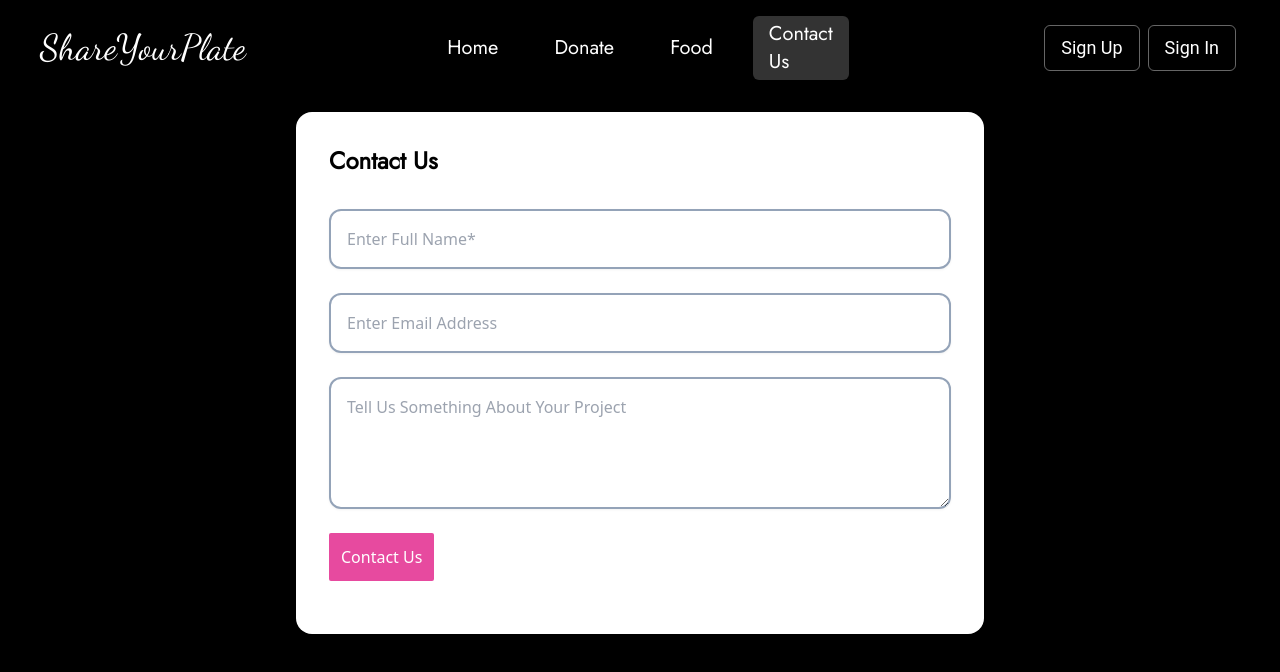
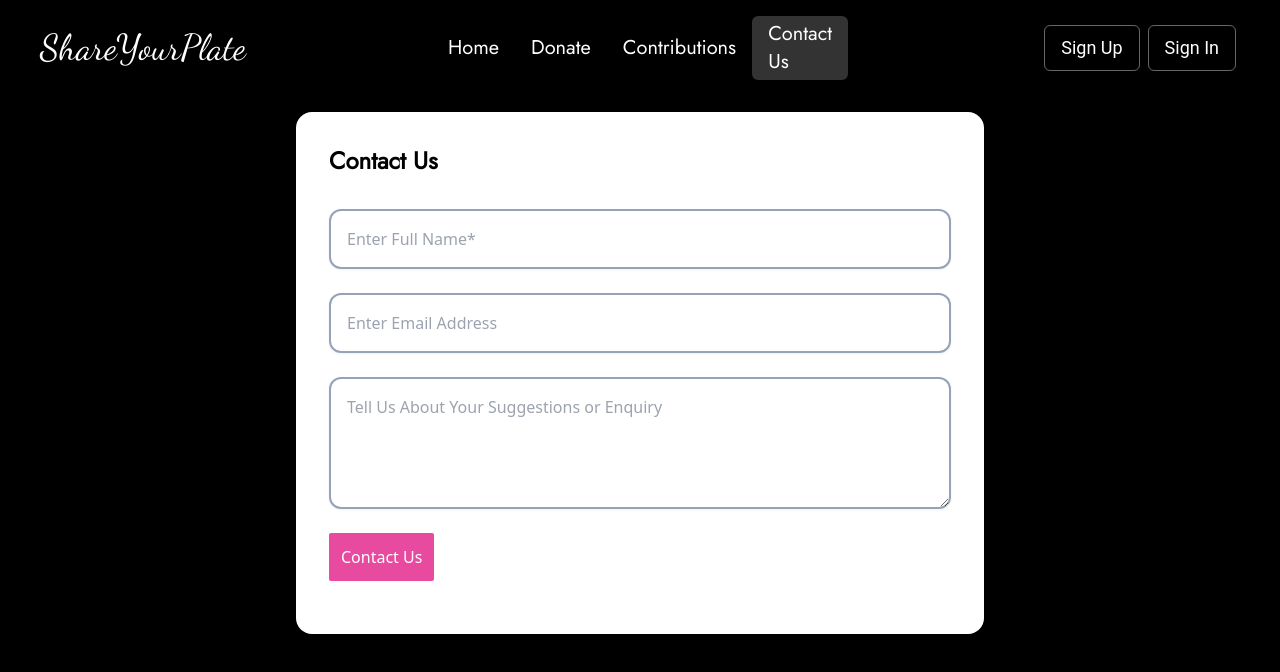
Before and after one commit to tushar-1265/ShareYourPlate2, a Next.js app: page /contact in a window 1280 px wide. Shown: the top 672 px of the page. Built offline with nearby package versions, Linux system fonts and the light colour scheme; no server answers.

Commit message:
modified code

```diff
--- a/src/components/Contact.jsx
+++ b/src/components/Contact.jsx
@@ -5,17 +5,14 @@ const Contact = () => {
         <div
             className={`wrapper py-10 transition-all relative duration-300 px-2 mx-40 mt-10 mb-10 lg:mb-32 lg:-mt-7 `}>
             <div className={`contact relative transition-all duration-1000  backdrop-blur-3xl z-10 lg:top-24 top-10 lg:flex border border-[rgba(255,255,255,0.1)] bg-[rgba(255,255,255,1)] shadow-2xl shadow-black rounded-2xl m-1 lg:p-8 lg:mx-32`}>
-                {/* <div className="details space-y-8 p-6 lg:w-1/2">
-                    <h1 className='lg:text-6xl text-5xl font-jost font-bold'>We believe there&apos;s a better way to Scale your Business.</h1>
-                    <p className={`text-xl font-medium`}>Thank you for visiting our website! If you have any questions, concerns, or feedback, please don&apos;t hesitate to reach out to us. We are dedicated to providing you with excellent customer service and support.</p>
-                </div> */}
+
                 <div className="form p-6 lg:p-0 lg:w-full">
                     <h1 className='text-2xl font-bold font-jost'>Contact Us
                     </h1>
                     <form className='flex pt-8 pb-5 space-y-6 flex-col' action="https://formsubmit.co/agarwaltushar255@gmail.com" method='post'>
                         <input required className={`outline-none transition-all duration-300 border-slate-400 drop-shadow-sm border-2 rounded-xl p-4`} type="text" placeholder='Enter Full Name*' name="clientname" id="clientname" />
                         <input required className={`outline-none transition-all duration-300 border-slate-400 drop-shadow-sm border-2 rounded-xl p-4`} type="email" placeholder='Enter Email Address' name="email" id="email" />
-                        <textarea required className={` transition-all duration-300 outline-none border-slate-400 drop-shadow-sm border-2 rounded-xl p-4`} name="message" id="" placeholder='Tell Us Something About Your Project' cols="30" rows="4"></textarea>
+                        <textarea required className={` transition-all duration-300 outline-none border-slate-400 drop-shadow-sm border-2 rounded-xl p-4`} name="message" id="" placeholder='Tell Us About Your Suggestions or Enquiry' cols="30" rows="4"></textarea>
                         <input type='submit' value='Contact Us' className={`bg-[#E74A9F] text-white p-3 w-fit cursor-pointer rounded-sm transition-all duration-300 hover:-translate-y-1`} />
                         <input type="hidden" name="_next" value="http://localhost:3000/" />
                         <input type="hidden" name="_captcha" value="false"></input>
--- a/src/components/Food.jsx
+++ b/src/components/Food.jsx
@@ -93,7 +93,7 @@ const Food = () => {
               const { name, $id, phoneNo, description, $updatedAt, address } =
                 item;
               const dateTime = convertStringToDateTime($updatedAt);
-              const truncatedDescription = description.length > 20 ? `${description.substring(0, 20)}...` : name;
+              const truncatedDescription = description.length > 20 ? `${description.substring(0, 20)}...` : description;
               return (
                 <div
                   key={$id}
@@ -125,7 +125,7 @@ const Food = () => {
                   </div>
                   <div title={`Description : ${description}`} className="codeDetails flex">
                     <p className="font-bold">Description :&nbsp;</p>
-                    <p className="">{truncatedDescription}</p>
+                    <p className="">{truncatedDescription.length==0?'Description not provided': truncatedDescription}</p>
                   </div>
                 </div>
               );
--- a/src/components/Hero.jsx
+++ b/src/components/Hero.jsx
@@ -10,12 +10,10 @@ const Hero = () => {
                 className="main_container bg-black overflow-hidden h-full lg:h-screen w-full px-5 lg:pl-48 mt-10 lg:mt-0 flex flex-col lg:flex-row items-center justify-center">
                 <div
                     className={`content order-2 lg:order-1 text-center lg:text-left mt-12 lg:mt-20 font-jost text-white lg:w-1/2`}>
-                    {/* <span className={`text-4xl  md:text-4xl font-bold`}>Find the</span>
-                    <span className={`text-7xl  md:text-8xl font-bold`}> perfect video answers</span>
-                    <span className={`text-4xl  md:text-4xl font-bold`}> in seconds - experience the</span> */}
+
                     <span className={`text-7xl  md:text-8xl font-bold`}> Welcome to our website</span>
-                    <span className={`text-4xl  md:text-4xl font-bold`}> here we help</span>
-                    <span className={`text-7xl  md:text-8xl font-bold bg-clip-text text-transparent bg-gradient-to-r from-pink-500 to-violet-500`}> donate food to the people in need.</span>
+                    <span className={`text-4xl  md:text-4xl font-bold`}> here we help to</span>
+                    <span className={`text-7xl  md:text-8xl font-bold bg-clip-text text-transparent bg-gradient-to-r from-pink-500 to-violet-500`}> distribute food to the people in need.</span>
                     <div className="button my-8">
                         <Button content="Start Donating!" destination='/donate' />
                     </div>
@@ -25,7 +23,7 @@ const Hero = () => {
                     animate={{ opacity: 1, x: 0 }}
                     transition={{ duration: 1.2, delay: 0.4 }}
                     className="image order-1 lg:pl-24 -mt-4 lg:order-2 lg:w-1/2">
-                    <Image className='rounded-2xl' src='/hero.jpg' width={500} height={500} alt='hero_girl' />
+                    <Image className='rounded-2xl' src='/hero.jpg' width={600} height={600} alt='hero_girl' />
                 </div>
             </div>
         </>
--- a/src/components/Navbar.jsx
+++ b/src/components/Navbar.jsx
@@ -26,7 +26,7 @@ const Navbar = () => {
                     </Link>
                 </div>
                 <div className="center lg:w-full hidden lg:block">
-                    <ul className='flex items-center justify-center space-x-6 text-xl'>
+                    <ul className='flex items-center justify-center space-x4 text-xl'>
                         <Link href='/'>
                             <li className={`hover:bg-[rgba(255,255,255,0.2)] ${router.pathname == '/' ? 'bg-[rgba(255,255,255,0.2)]' : ''}  p-1 px-4 rounded-md transition-all duration-300 cursor-pointer`}>Home</li>
                         </Link>
@@ -34,7 +34,7 @@ const Navbar = () => {
                             <li className={`hover:bg-[rgba(255,255,255,0.2)] ${router.pathname == '/donate' ? 'bg-[rgba(255,255,255,0.2)]' : ''} p-1 px-4 rounded-md transition-all duration-300 cursor-pointer`}>Donate</li>
                         </Link>
                         <Link href='/food'>
-                            <li className={`hover:bg-[rgba(255,255,255,0.2)] ${router.pathname == '/food' ? 'bg-[rgba(255,255,255,0.2)]' : ''} p-1 px-4 rounded-md transition-all duration-300 cursor-pointer`}>Food</li>
+                            <li className={`hover:bg-[rgba(255,255,255,0.2)] ${router.pathname == '/food' ? 'bg-[rgba(255,255,255,0.2)]' : ''} p-1 px-4 rounded-md transition-all duration-300 cursor-pointer`}>Contributions</li>
                         </Link>
                         <Link href='/contact'>
                             <li className={`hover:bg-[rgba(255,255,255,0.2)] ${router.pathname == '/contact' ? 'bg-[rgba(255,255,255,0.2)]' : ''} p-1 px-4 rounded-md transition-all duration-300 cursor-pointer`}>Contact Us</li>
```
Also changed, not shown: src/components/Donate.jsx (+2 -46 lines).
